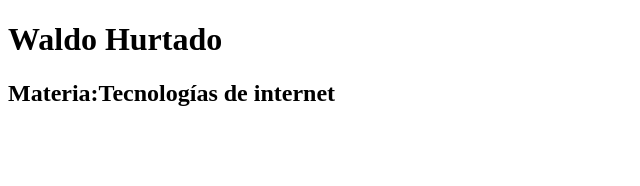
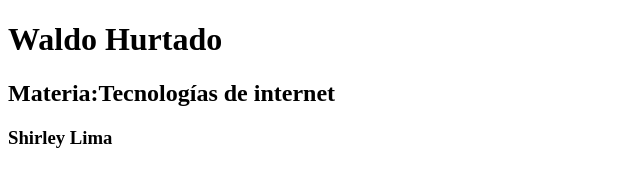
Before and after one commit to waldyounity/tecnologias, a plain HTML site: page index.html in a window 1280 px wide. Shown: the whole page, without its empty margins (0-640 px from the left). Drawn offline with Linux system fonts and the light colour scheme.

Commit message:
docs: Shirley Lima

```diff
--- a/index.html
+++ b/index.html
@@ -8,5 +8,6 @@
 <body>
     <h1>Waldo Hurtado</h1>
     <h2>Materia:Tecnologías de internet</h2>
+    <h3>Shirley Lima</h3>
 </body>
 </html>
```
